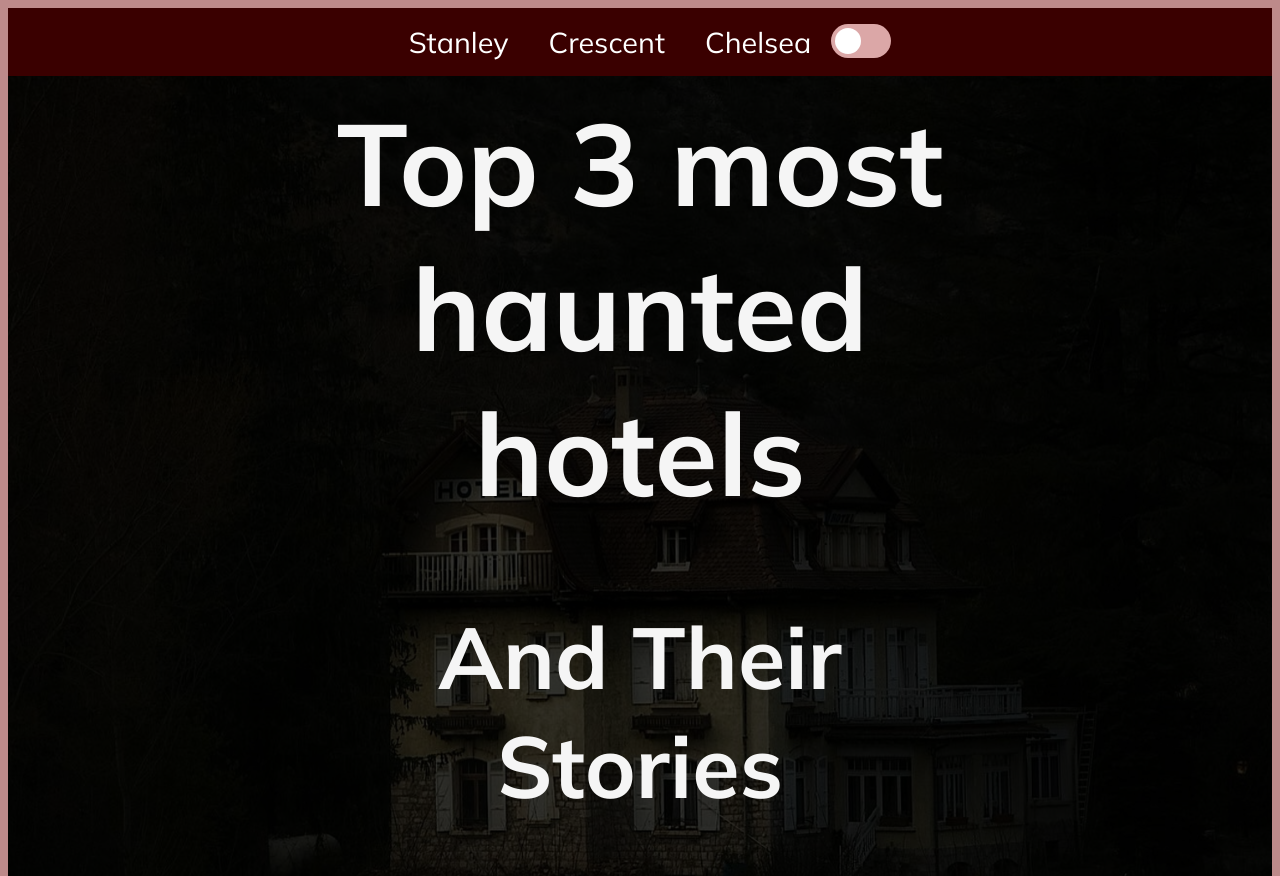
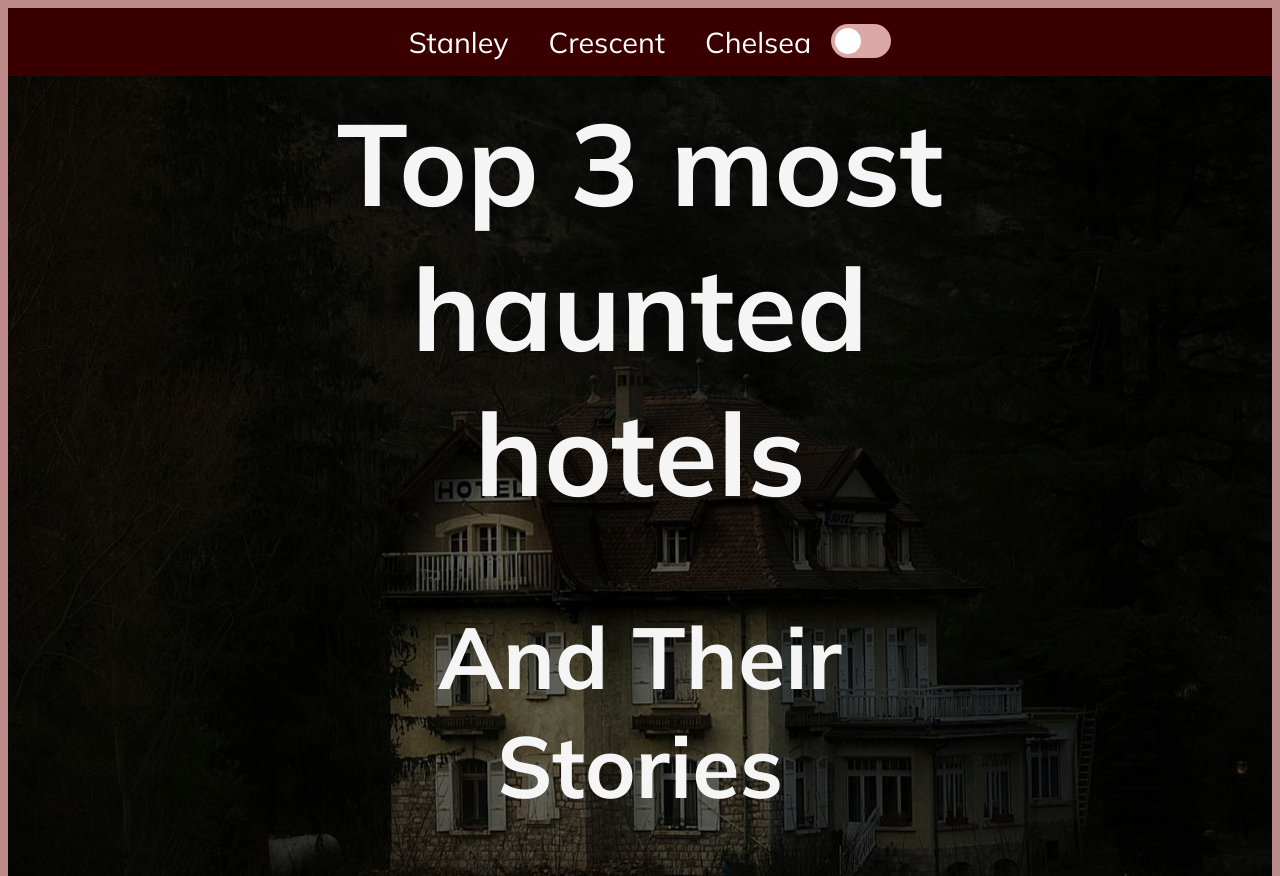
Before and after one commit to emmamcmillin/crpg-309-assignment-1, a plain HTML site: page index.html in a window 1280 px wide. Shown: the top 876 px of the page. Drawn offline with Linux system fonts and the light colour scheme.

Commit message:
inreased brightness of hero image

```diff
--- a/style.css
+++ b/style.css
@@ -158,7 +158,7 @@ input:checked + .slider:before {
     object-fit: cover;
     width: 100%;
     height: 100vh;
-    filter: brightness(20%);
+    filter: brightness(40%);
 }
 
 
```
